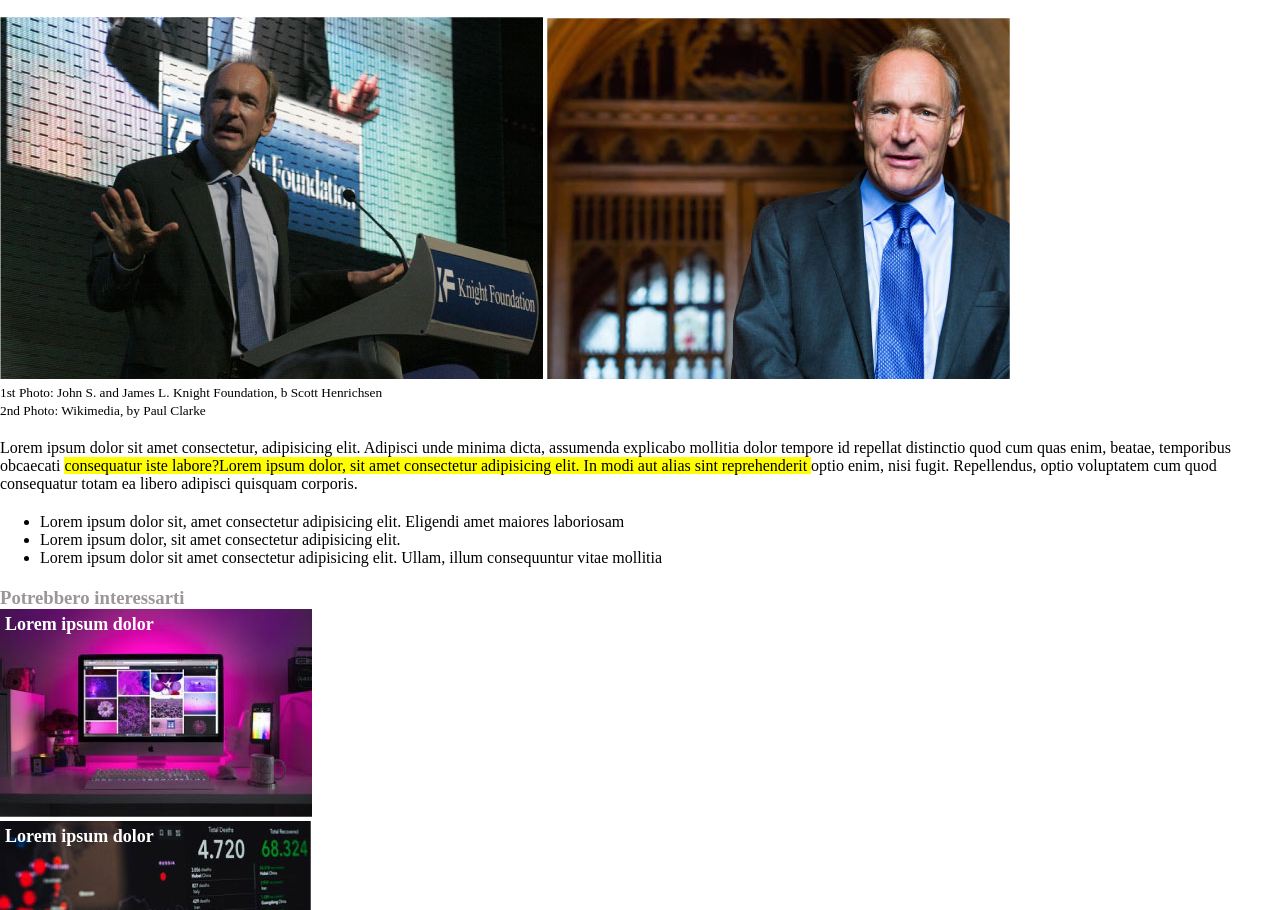
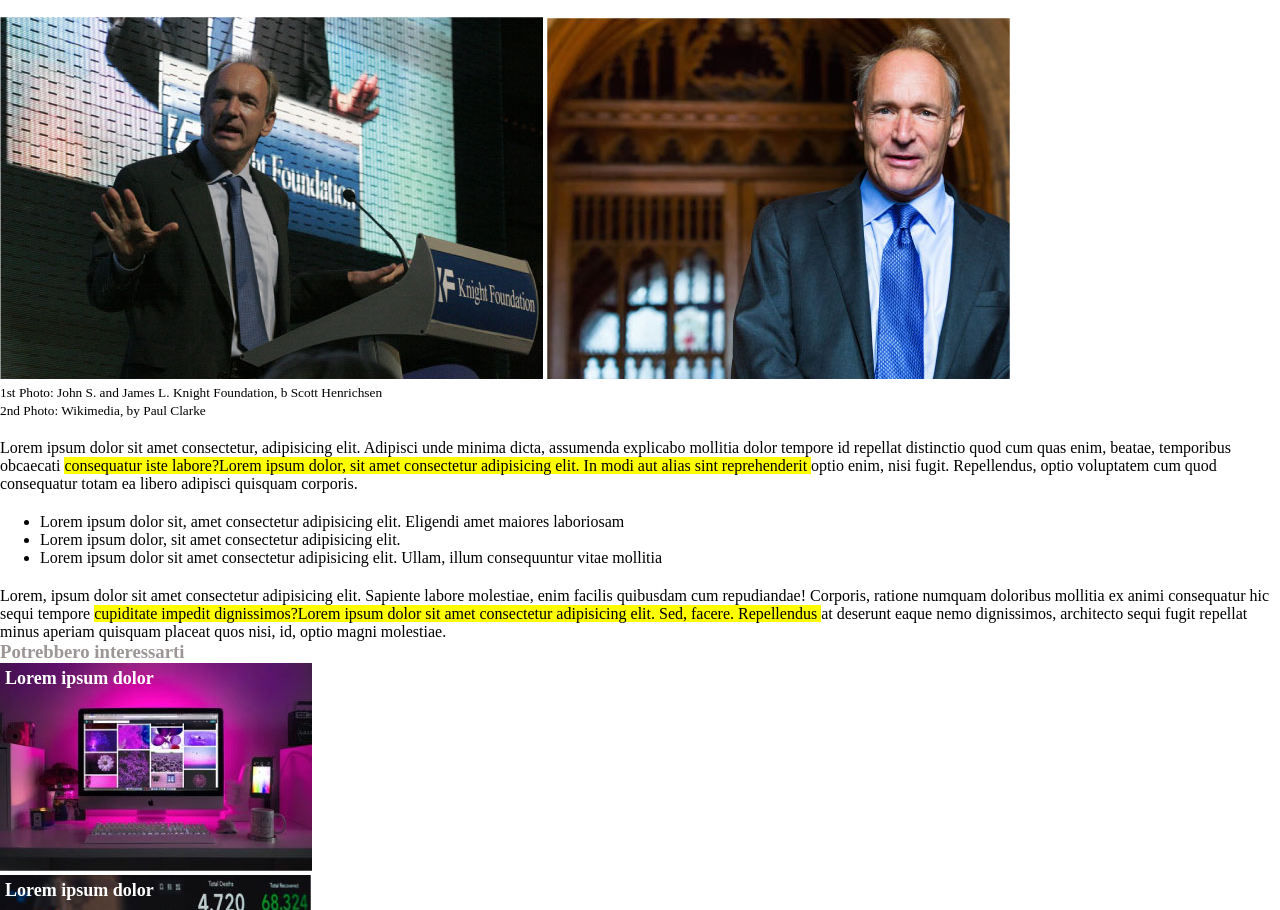
Before and after one commit to MirkoGLostia/html-css-booleaner, a plain HTML site: page index.html in a window 1280 px wide. Shown: the part 190-1100 px from the top of the page. Drawn offline with Linux system fonts and the light colour scheme.

Commit message:
html_main_section-five

```diff
--- a/index.html
+++ b/index.html
@@ -52,7 +52,7 @@
 
         <!-- 5 paragraph -->
         <section>
-
+            <p>Lorem, ipsum dolor sit amet consectetur adipisicing elit. Sapiente labore molestiae, enim facilis quibusdam cum repudiandae! Corporis, ratione numquam doloribus mollitia ex animi consequatur hic sequi tempore <span class="enlighted"> cupiditate impedit dignissimos?Lorem ipsum dolor sit amet consectetur adipisicing elit. Sed, facere. Repellendus </span> at deserunt eaque nemo dignissimos, architecto sequi fugit repellat minus aperiam quisquam placeat quos nisi, id, optio magni molestiae.</p>
         </section>
     </main>
 
```
